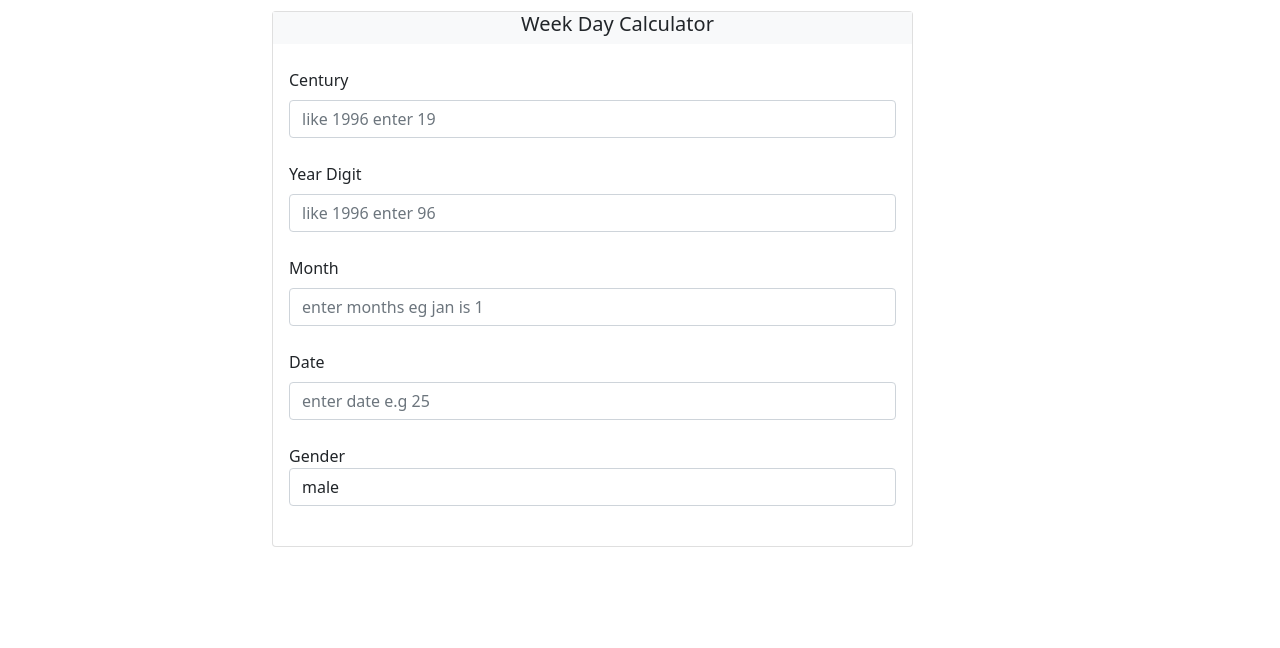
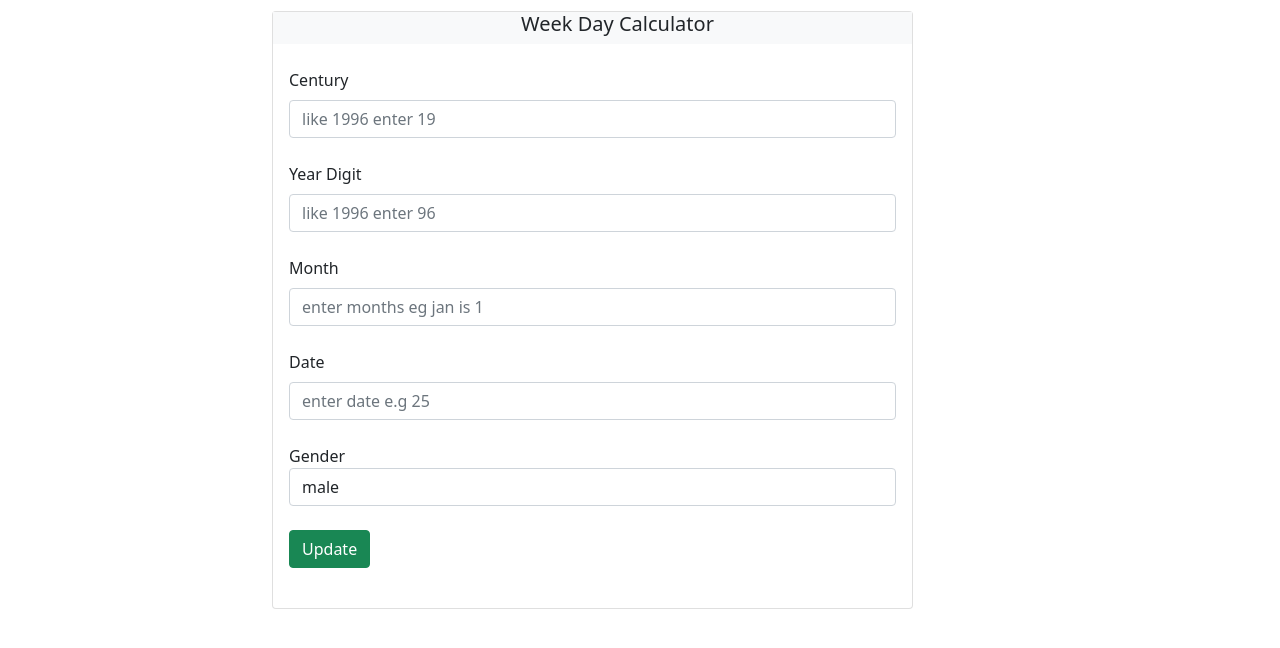
Before and after one commit to gabyxbinnaeah/birth, a plain HTML site: page index.html in a window 1280 px wide. Shown: the part 62-710 px from the top of the page. Drawn offline with nearby package versions, Linux system fonts and the light colour scheme.

Commit message:
Adds a submit button to a form

```diff
--- a/index.html
+++ b/index.html
@@ -47,7 +47,13 @@
                                         <option>male </option>
                                         <option>female</option>
                                     </select>
-                             </div>
+                            </div>
+                            <div class="">
+                                <button type="submit" value="submit"  class="btn btn-success btn-block mb-4">Update</button>
+
+
+                            </div>
+
 
                         </form>
 
```
